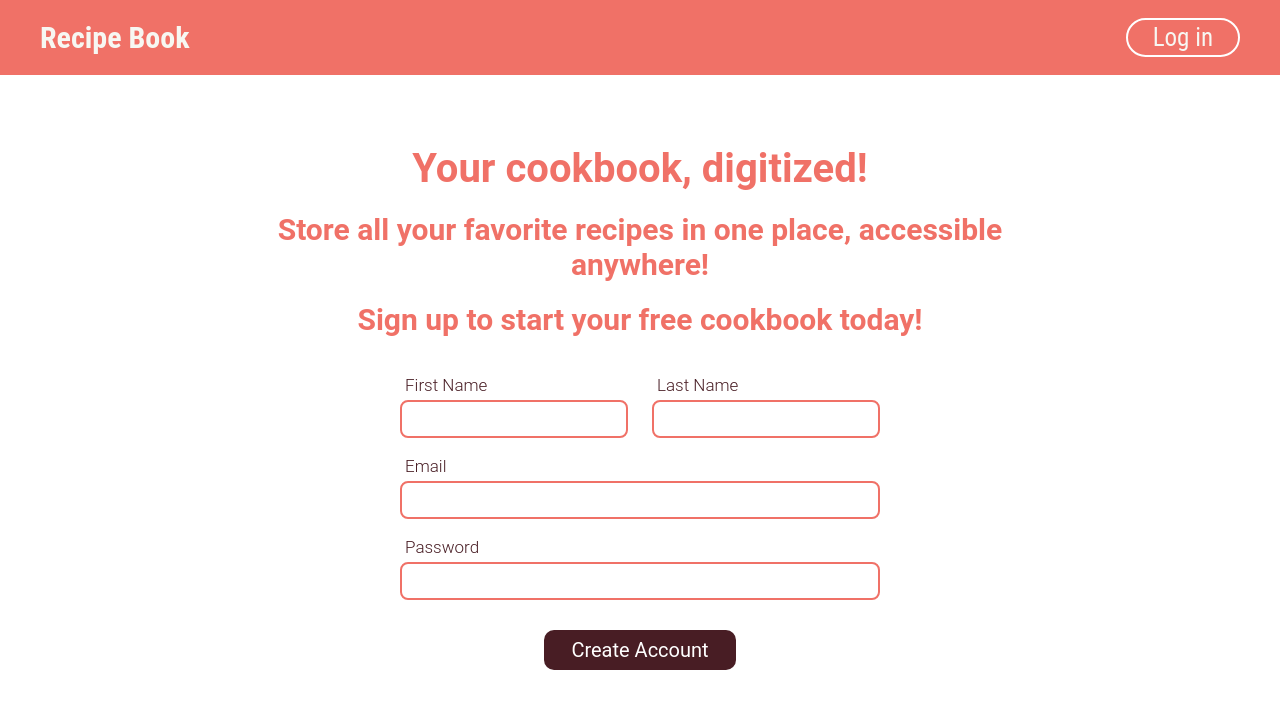
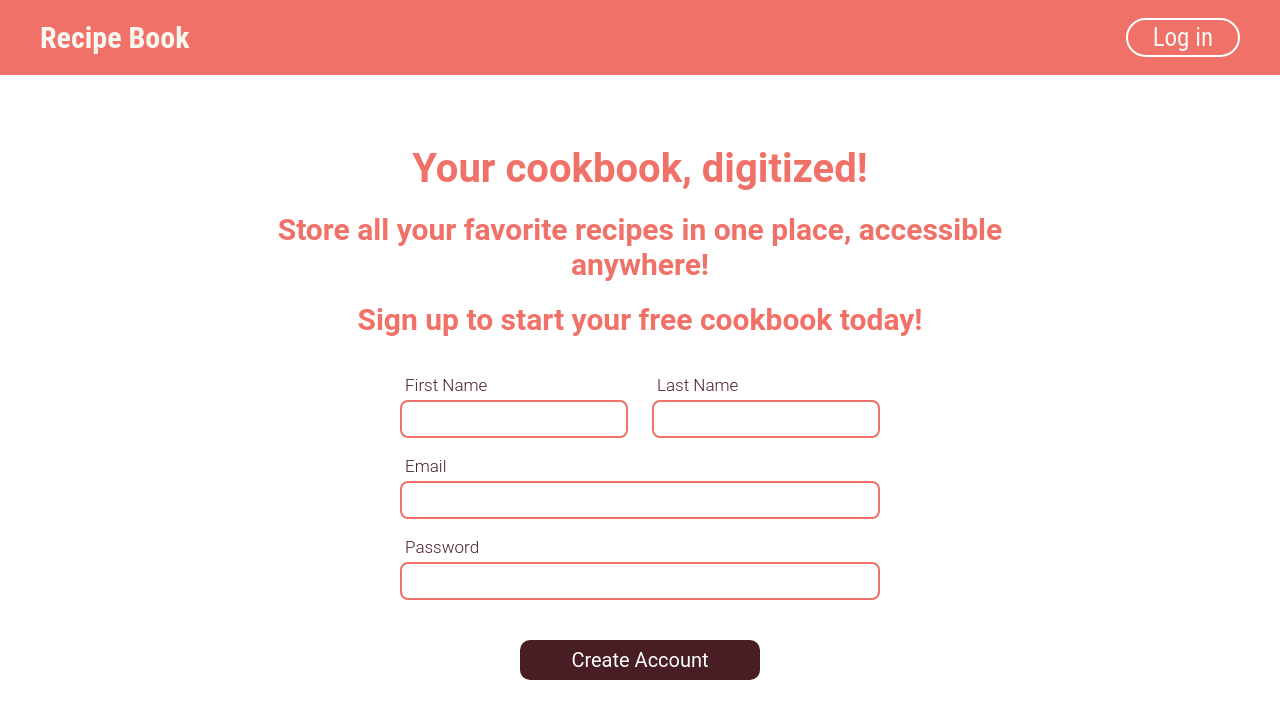
Before and after one commit to anniehirata/Recipe-Website, a React (Create React App) app in the folder recipe-app/: page /signup in a window 1280 px wide. Shown: the top 718 px of the page. Built offline with nearby package versions, Linux system fonts and the light colour scheme.

Commit message:
Fixed button styling on signup page

```diff
--- a/recipe-app/src/components/Signup-Page.css
+++ b/recipe-app/src/components/Signup-Page.css
@@ -92,10 +92,10 @@
     flex-direction: column;
 }
 
-#create-button
+#signup-button
 {
-    width: 40%;
-    margin: 40px 30% 0 30%;
+    width: 50%;
+    margin: 40px 25% 0 25%;
     height: 40px;
     font-size: 20px;
     float: center;
@@ -136,6 +136,11 @@
     {
         font-size: 20px;
         margin-bottom: 5px;
+    }
+
+    #description
+    {
+        display: none;
     }
 
     #signup-form
--- a/recipe-app/src/components/Signup-Page.js
+++ b/recipe-app/src/components/Signup-Page.js
@@ -75,7 +75,7 @@ export default class SignupPage extends React.Component {
         return <div><Nav type="login"/>
             <div id="signup-page">
             <h1>Your cookbook, digitized!</h1>
-            <h2>Store all your favorite recipes in one place, accessible anywhere!</h2>
+            <h2 id="description">Store all your favorite recipes in one place, accessible anywhere!</h2>
             <h2>Sign up to start your free cookbook today!</h2>
 
             <form onSubmit={this.handleSubmit} id="signup-form">
```
